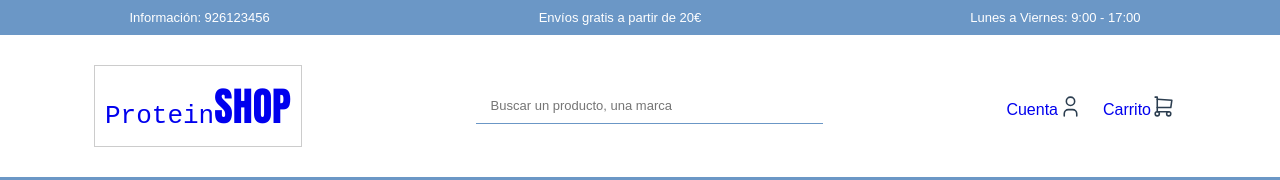
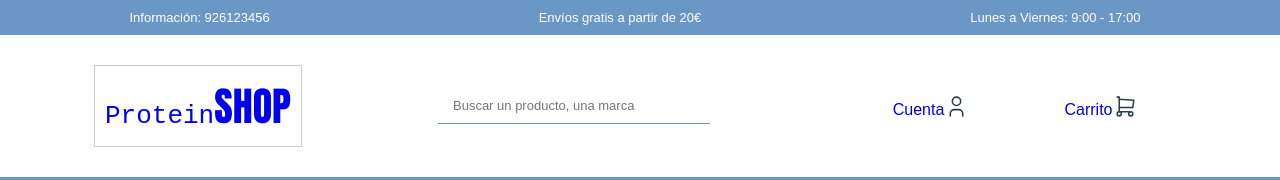
Before and after one commit to lizandronarvaez/App-ProteinShop-React, a React (Vite) app: page / in a window 1280 px wide. Shown: the top 180 px of the page. Built offline with nearby package versions, Linux system fonts and the light colour scheme; no server answers.

Commit message:
Feat: Modificando el login de usuario

```diff
--- a/src/app/components/nav/Nav_Account_Cart/Nav_Account_Cart.css
+++ b/src/app/components/nav/Nav_Account_Cart/Nav_Account_Cart.css
@@ -5,8 +5,10 @@
 }
 
 .login-checkout a {
+    width: 15rem;
     margin: 0 1rem;
     cursor: pointer;
     display: flex;
+    justify-content: center;
     align-items: flex-end;
 }
```
